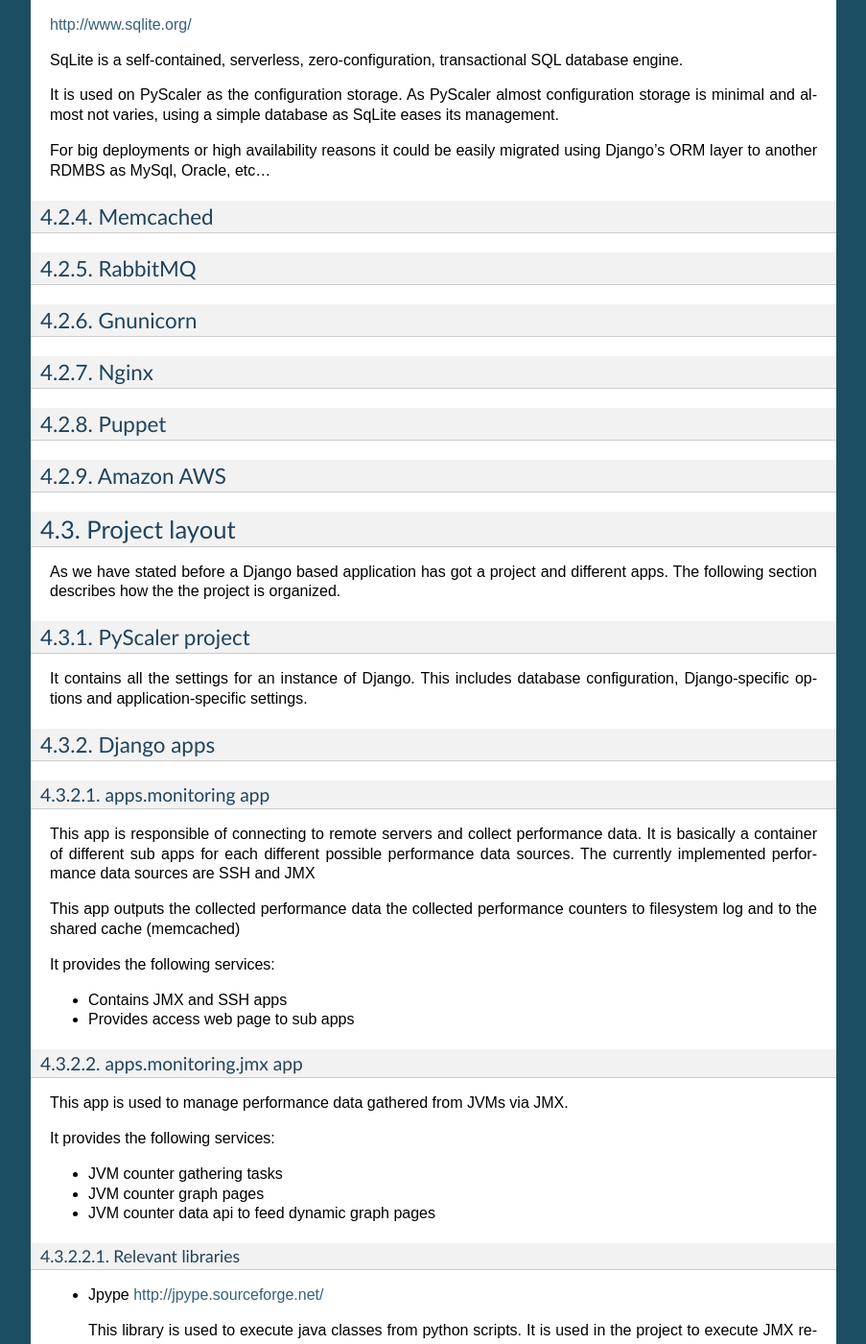
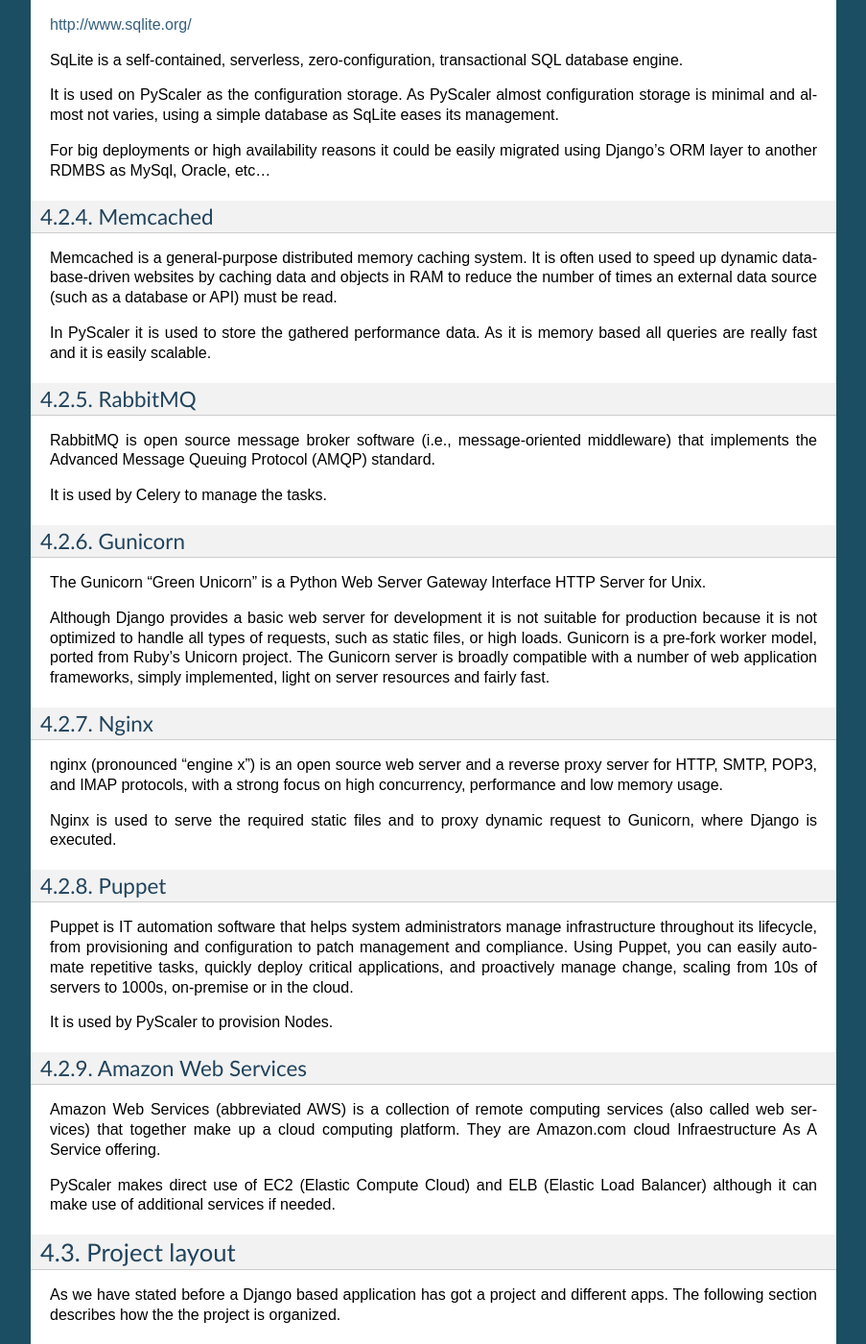
Before and after one commit to madrover/pyscaler, a Sphinx documentation site: the page built from docs/design.rst, in a window 1280 px wide and 1400 px high, scrolled down 2544 px. Shown: the whole window at 96% size, without its empty margins (198-1101 px from the left). Built offline with Sphinx 7.4.7, drawn with Linux system fonts in a browser that asks for light colours; some of the changed text lies outside the part shown.

Commit message:
docs update

```diff
--- a/docs/bibliography.rst
+++ b/docs/bibliography.rst
@@ -24,6 +24,7 @@
 -  Django
 
   - Django https://www.djangoproject.com/
+  - Nginx / Gunicorn http://serverfault.com/questions/331256/why-do-i-need-nginx-and-something-like-gunicorn
 
 - Task managing
 
--- a/docs/design.rst
+++ b/docs/design.rst
@@ -122,21 +122,59 @@
 Memcached
 ~~~~~~~~~~~~~~~~~~~~~~
 
+Memcached is a general-purpose distributed memory caching system. It is often used
+to speed up dynamic database-driven websites by caching data and objects in RAM to
+reduce the number of times an external data source (such as a database or API) must be read.
+
+In PyScaler it is used to store the gathered performance data. As it is memory based
+all queries are really fast and it is easily scalable.
+
+
 RabbitMQ
 ~~~~~~~~~~~~~~~~~~~~~~
+RabbitMQ is open source message broker software (i.e., message-oriented middleware)
+that implements the Advanced Message Queuing Protocol (AMQP) standard.
 
-Gnunicorn
+It is used by Celery to manage the tasks.
+
+Gunicorn
 ~~~~~~~~~~~~~~~~~~~~~~
+
+The Gunicorn "Green Unicorn" is a Python Web Server Gateway Interface HTTP Server for Unix.
+
+Although Django provides a basic web server for development it is not suitable for
+production because it is not optimized to handle all types of requests, such as static files,
+or high loads. Gunicorn is a pre-fork worker model, ported from Ruby's Unicorn project.
+The Gunicorn server is broadly compatible with a number of web application frameworks,
+simply implemented, light on server resources and fairly fast.
 
 Nginx
 ~~~~~~~~~~~~~~~~~~~~~~
+nginx (pronounced "engine x") is an open source web server and a reverse proxy server for
+HTTP, SMTP, POP3, and IMAP protocols, with a strong focus on high concurrency, performance
+and low memory usage.
+
+Nginx is used to serve the required static files and to proxy dynamic request to Gunicorn,
+where Django is executed.
 
 Puppet
 ~~~~~~~~~~~~~~~~~~~~~~
 
-Amazon AWS
+Puppet is IT automation software that helps system administrators manage infrastructure
+throughout its lifecycle, from provisioning and configuration to patch management and compliance.
+Using Puppet, you can easily automate repetitive tasks, quickly deploy critical applications,
+and proactively manage change, scaling from 10s of servers to 1000s, on-premise or in the cloud.
+
+It is used by PyScaler to provision Nodes.
+
+Amazon Web Services
 ~~~~~~~~~~~~~~~~~~~~~~
+Amazon Web Services (abbreviated AWS) is a collection of remote computing services
+(also called web services) that together make up a cloud computing platform. They are Amazon.com
+cloud Infraestructure As A Service offering.
 
+PyScaler makes direct use of EC2 (Elastic Compute Cloud) and ELB (Elastic Load Balancer) although
+it can make use of additional services if needed.
 
 
 Project layout
@@ -297,7 +335,23 @@
 Documentation
 ------------------------
 
-Sphinx based
+PyScaler documentation is `Sphinx <http://sphinx-doc.org/>`_ based. Sphinx is a tool that makes
+it easy to create intelligent and beautiful documentation and has excellent facilities for the
+documentation of Python projects.
+
+Sphinx uses `reStructuredText <http://docutils.sf.net/rst.html>`_ as its markup language, and
+many of its strengths come from the power and straightforwardness of reStructuredText and its
+parsing and translating suite, the `Docutils <http://docutils.sf.net/>`_.
+
+The usage of Sphinx with`github <https://github.com>`_ along the `Readthedocs  <https://readthedocs.org/>`_
+service enables PyScaler documentation to be automatically generated and posted to Internet.
+
+Latest version of its documentation can always be found at:
+
+- `http://pyscaler.readthedocs.org/ <http://pyscaler.readthedocs.org/>`_ (HTML format)
+- `https://media.readthedocs.org/pdf/pyscaler/latest/pyscaler.pdf <https://media.readthedocs.org/pdf/pyscaler/latest/pyscaler.pdf>`_ (PDF format)
+
+
 
 New Node deployment steps
 -----------------------------------
```
